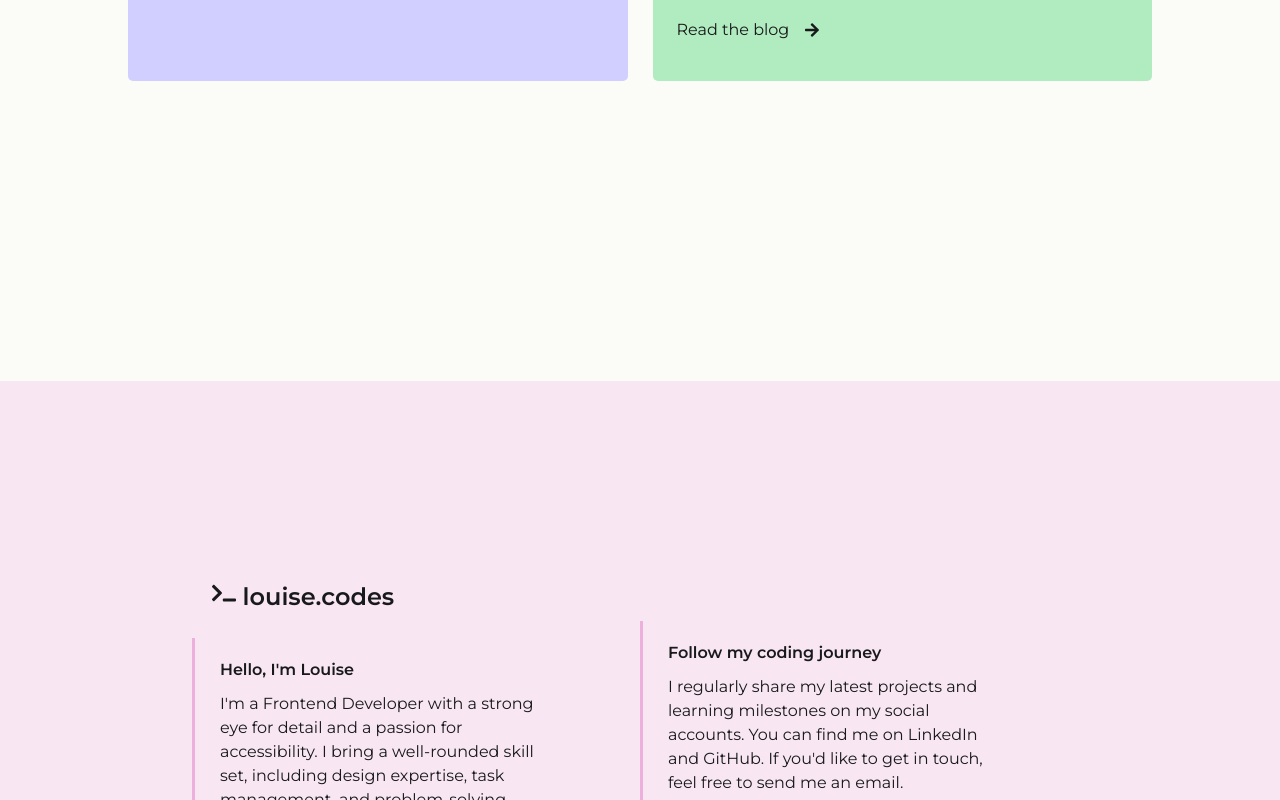
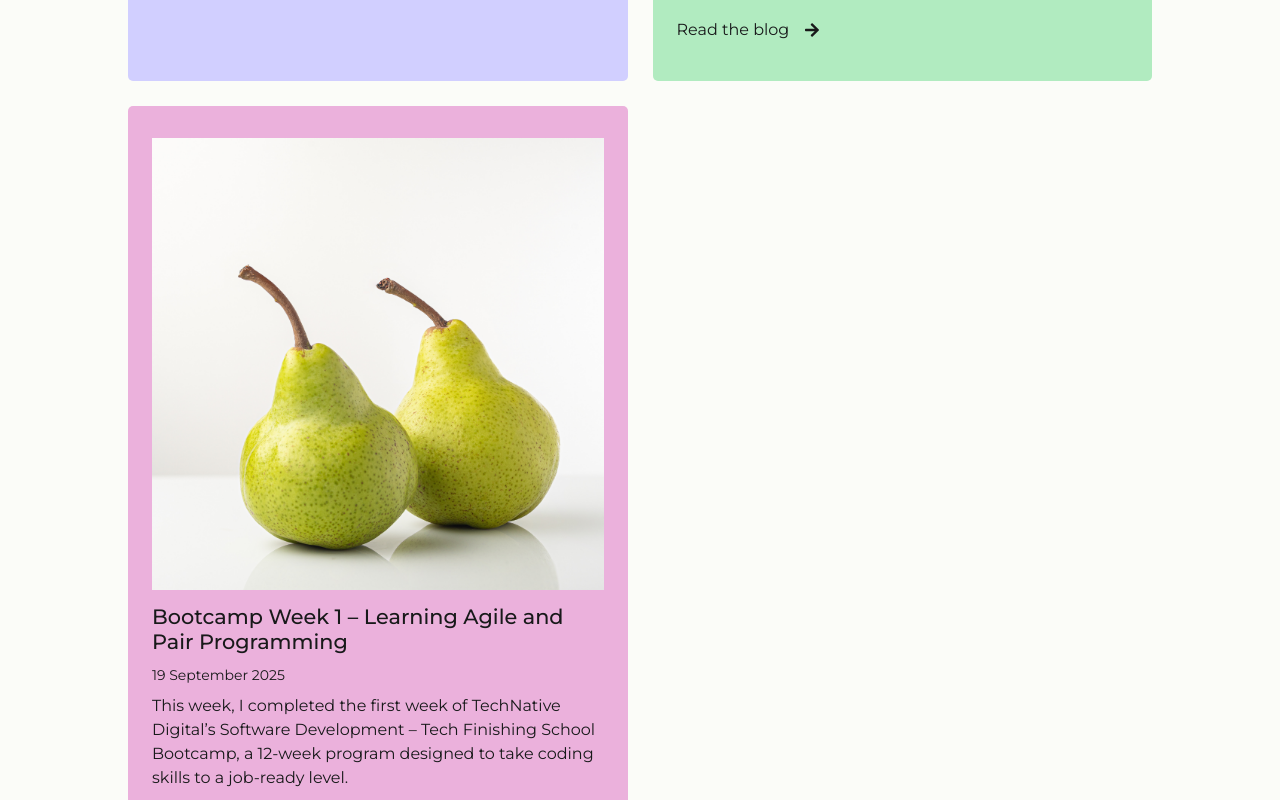
Before and after one commit to louiseka/portfolio, a React (Vite) app: page /blogs in a window 1280 px wide. Shown: the part 1840-2640 px from the top of the page. Built offline with nearby package versions, Linux system fonts and the light colour scheme.

Commit message:
blog data

```diff
--- a/src/blogdata.js
+++ b/src/blogdata.js
@@ -43,6 +43,17 @@ export const blogData = [
         gridPosition: "four",
         cardLayout: "normal",
         urlSlug: "marketing-to-frontend-development"
+    },
+    {
+        id: "15",
+        name: "Bootcamp Week 1 – Learning Agile and Pair Programming",
+        date: "19 September 2025",
+        shortDescription: "This week, I completed the first week of TechNative Digital’s Software Development – Tech Finishing School Bootcamp, a 12-week program designed to take coding skills to a job-ready level.",
+        thumbnailImg: "/assets/blog-imgs/pears.png",
+        altText: "A cat sitting infront of a Mac screen with code on it.",
+        gridPosition: "five",
+        cardLayout: "normal",
+        urlSlug: "bootcamp-week1-agile-and-pair-programming"
     }
 
 ]
```
